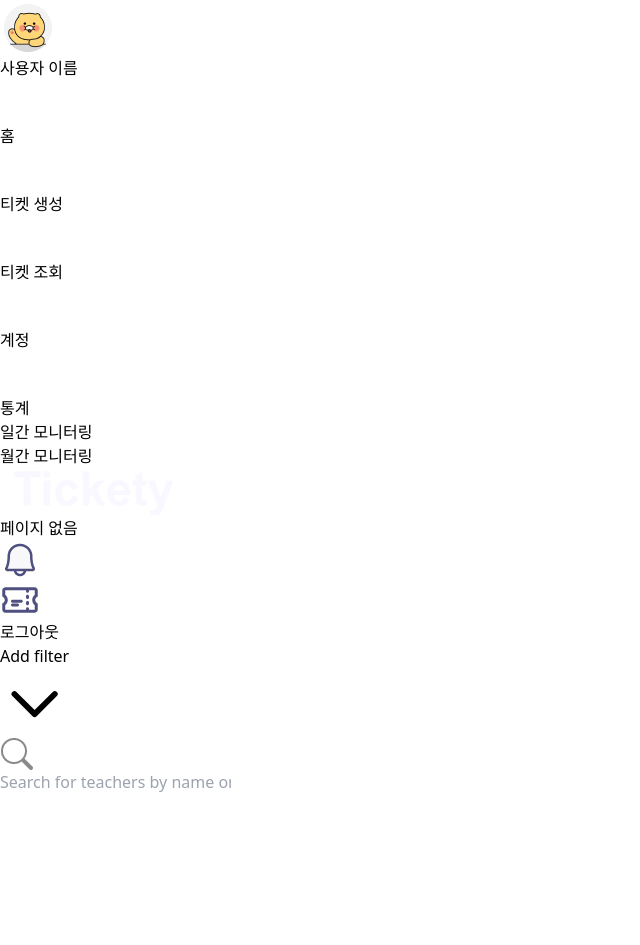
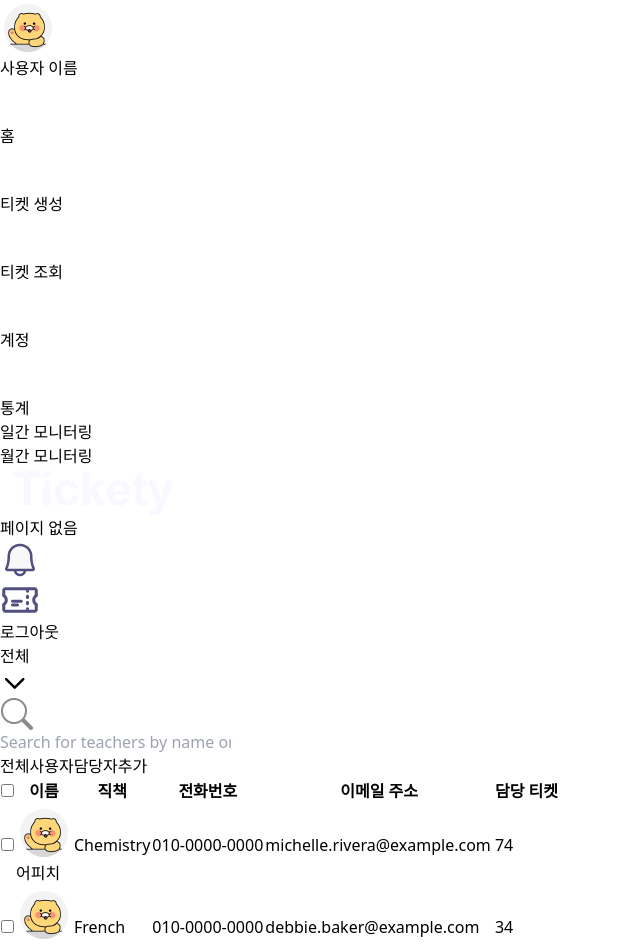
Before and after one commit to WRKR-KEA/frontend, a Next.js app: page /administer/memberlist in a window 1280 px wide. Shown: the top 945 px of the page, without its empty margins (0-640 px from the left). Before the commit the page ends 800 px from the top, so only its background shows below. Built offline with nearby package versions, Linux system fonts and the light colour scheme.

Commit message:
WRKR-12:✨:Feat:로그인페이지,비밀번호변경 페이지

```diff
--- a/src/app/administer/memberlist/page.tsx
+++ b/src/app/administer/memberlist/page.tsx
@@ -1,12 +1,116 @@
 "use client";
 
+import { useState } from "react";
+
 export default function AdminMemberListPage() {
+    const [isFilterOpen, setIsFilterOpen] = useState(false); // 필터 드롭다운 상태
+
+    const toggleFilter = () => {
+        setIsFilterOpen((prev) => !prev); // 필터 상태 토글
+    };
+
+    const [activeTab, setActiveTab] = useState("Tab1");
+
+    const handleTabClick = (tabName: string) => {
+        setActiveTab(tabName);
+    };
+
+
+
+    const data = [
+        {
+            avatar: "/userProfileImage.png",
+            name: "어피치",
+            subject: "Chemistry",
+            phone: "010-0000-0000",
+            email: "michelle.rivera@example.com",
+            tickets: 74,
+        },
+        {
+            avatar: "/userProfileImage.png",
+            name: "라이언",
+            subject: "French",
+            phone: "010-0000-0000",
+            email: "debbie.baker@example.com",
+            tickets: 34,
+        },
+        {
+            avatar: "/userProfileImage.png",
+            name: "콘",
+            subject: "Maths",
+            phone: "010-0000-0000",
+            email: "kenzi.lawson@example.com",
+            tickets: 65,
+        },
+        {
+            avatar: "/userProfileImage.png",
+            name: "무지",
+            subject: "English",
+            phone: "010-0000-0000",
+            email: "nathan.roberts@example.com",
+            tickets: 8,
+        },
+        {
+            avatar: "/userProfileImage.png",
+            name: "어피치",
+            subject: "Chemistry",
+            phone: "010-0000-0000",
+            email: "michelle.rivera@example.com",
+            tickets: 74,
+        },
+        {
+            avatar: "/userProfileImage.png",
+            name: "라이언",
+            subject: "French",
+            phone: "010-0000-0000",
+            email: "debbie.baker@example.com",
+            tickets: 34,
+        },
+        {
+            avatar: "/userProfileImage.png",
+            name: "콘",
+            subject: "Maths",
+            phone: "010-0000-0000",
+            email: "kenzi.lawson@example.com",
+            tickets: 65,
+        },
+        {
+            avatar: "/userProfileImage.png",
+            name: "무지",
+            subject: "English",
+            phone: "010-0000-0000",
+            email: "nathan.roberts@example.com",
+            tickets: 8,
+        },
+        {
+            avatar: "/userProfileImage.png",
+            name: "어피치",
+            subject: "Chemistry",
+            phone: "010-0000-0000",
+            email: "michelle.rivera@example.com",
+            tickets: 74,
+        },
+        {
+            avatar: "/userProfileImage.png",
+            name: "라이언",
+            subject: "French",
+            phone: "010-0000-0000",
+            email: "debbie.baker@example.com",
+            tickets: 34,
+        },
+    ];
+
     return (
-    <div className="flex items-center justify-between bg-white p-4 rounded-md  w-full">
+        <div className="flex flex-col items-center bg-white p-4 rounded-md w-full">
+            {/* 상단 검색 및 필터 영역 */}
+            <div className="flex items-center justify-between w-full">
                 {/* 필터 버튼 */}
-      <div className="flex-shrink-0">
-        <button className="flex items-center px-4 py-4 border border-gray-300 rounded-md text-sm hover:bg-gray-100 focus:outline-none">
-          Add filter
+                <div className="relative">
+                    <button
+                        onClick={toggleFilter}
+                        className="flex items-center px-4 py-4 border border-gray-300 rounded-md text-sm hover:bg-gray-100 focus:outline-none"
+                    >
+                        전체
                         <svg
                             xmlns="http://www.w3.org/2000/svg"
                             className="h-4 w-4 ml-1"
@@ -22,11 +126,26 @@ export default function AdminMemberListPage() {
                             />
                         </svg>
                     </button>
+
+                    {/* 필터 드롭다운 */}
+                    {isFilterOpen && (
+                        <ul className="absolute mt-2 w-32 bg-white border border-gray-300 rounded-md shadow-lg z-10">
+                            <li className="px-4 py-2 hover:bg-gray-100 cursor-pointer">
+                                이메일
+                            </li>
+                            <li className="px-4 py-2 hover:bg-gray-100 cursor-pointer">
+                                이름
+                            </li>
+                            <li className="px-4 py-2 hover:bg-gray-100 cursor-pointer">
+                                부서
+                            </li>
+                        </ul>
+                    )}
                 </div>
 
                 {/* 검색바 */}
                 <div className="flex-grow flex items-center bg-gray-100 px-4 py-4 rounded-md text-gray-500 ml-4">
-        <img src="/search.png" className="w-5"/>
+                    <img src="/search.png" className="w-5" />
                     <input
                         type="text"
                         placeholder="Search for teachers by name or email"
@@ -34,5 +153,99 @@ export default function AdminMemberListPage() {
                     />
                 </div>
             </div>
+
+
+            <div className="flex flex-col items-start w-full mx-auto mt-2">
+                {/* 탭 버튼 리스트 */}
+                <div className="flex border-gray-200 w-full items-center">
+                    {/* 탭 리스트 */}
+                    <button
+                        onClick={() => handleTabClick("Tab1")}
+                        className={`w-32 text-center py-3 px-4 font-semibold text-sm ${activeTab === "Tab1"
+                            ? "border-b-2 border-black text-black"
+                            : "text-gray-500"
+                            }`}
+                    >
+                        전체
+                    </button>
+                    <button
+                        onClick={() => handleTabClick("Tab2")}
+                        className={`w-32 text-center py-3 px-4 font-semibold text-sm ${activeTab === "Tab2"
+                            ? "border-b-2 border-black text-black"
+                            : "text-gray-500"
+                            }`}
+                    >
+                        사용자
+                    </button>
+                    <button
+                        onClick={() => handleTabClick("Tab3")}
+                        className={`w-32 text-center py-3 px-4 font-semibold text-sm ${activeTab === "Tab3"
+                            ? "border-b-2 border-black text-black"
+                            : "text-gray-500"
+                            }`}
+                    >
+                        담당자
+                    </button>
+
+                    {/* 오른쪽 끝 파란색 버튼 */}
+                    <button className="ml-auto px-4 py-2 bg-blue-500 text-white rounded-md font-semibold hover:bg-blue-600">
+                        추가
+                    </button>
+                </div>
+
+
+                {/* 탭 콘텐츠 */}
+                {/* <div className="mt-4 w-full p-6 bg-gray-50 rounded-md shadow-md">
+          {activeTab === "Tab1" && <div>Tab 1 Content</div>}
+          {activeTab === "Tab2" && <div>Tab 2 Content</div>}
+          {activeTab === "Tab3" && <div>Tab 3 Content</div>}
+        </div> */}
+
+
+                <div className="w-full mx-auto mt-3">
+                    <table className="w-full border-collapse border border-gray-300 rounded-md overflow-hidden">
+                        <thead>
+                            <tr>
+                                {/* 체크박스 헤더 */}
+                                <th className="p-3 text-left">
+                                    <input type="checkbox" />
+                                </th>
+                                <th className="p-3 text-left">이름</th>
+                                <th className="p-3 text-left">직책</th>
+                                <th className="p-3 text-left">전화번호</th>
+                                <th className="p-3 text-left">이메일 주소</th>
+                                <th className="p-3 text-left">담당 티켓</th>
+                            </tr>
+                        </thead>
+                        <tbody>
+                            {data.map((row, index) => (
+                                <tr
+                                    key={index}
+                                    className={index % 2 === 0 ? "bg-[#6E61CA]/20" : ""}
+                                >
+                                    {/* 체크박스 컬럼 */}
+                                    <td className="p-3">
+                                        <input type="checkbox" />
+                                    </td>
+                                    <td className="p-3 flex items-center space-x-3">
+                                        <img
+                                            src={row.avatar}
+                                            alt={row.name}
+                                            className="w-8 h-8 rounded-full"
+                                        />
+                                        <span>{row.name}</span>
+                                    </td>
+                                    <td className="p-4">{row.subject}</td>
+                                    <td className="p-4">{row.phone}</td>
+                                    <td className="p-4">{row.email}</td>
+                                    <td className="p-4">{row.tickets}</td>
+                                </tr>
+                            ))}
+                        </tbody>
+                    </table>
+                </div>
+
+            </div>
+        </div>
     );
 }
```
Lines whose indentation alone changed are shown as unchanged.
